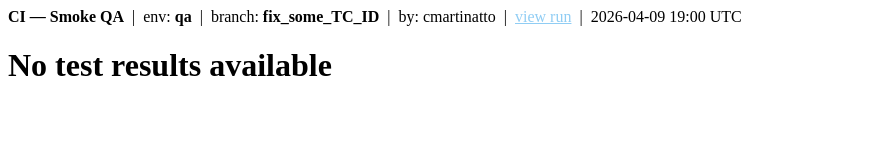
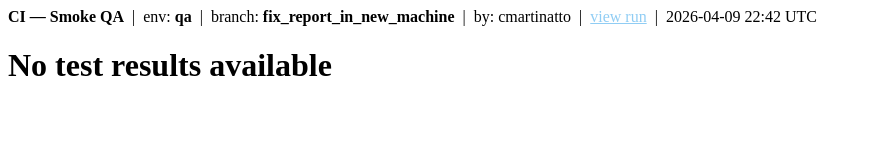
Before and after one commit to cmartinatto/Cypress-Demo, a website: page ci/index.html in a window 1280 px wide. Shown: the whole page, without its empty margins (0-871 px from the left). Drawn offline with Linux system fonts and the light colour scheme.

Commit message:
Deploying to gh-pages from @ cmartinatto/Cypress-Demo@72f68a976f1acfaf4bde7e546a84cb25847c8499 🚀

```diff
--- a/ci/index.html
+++ b/ci/index.html
@@ -1 +1 @@
-<html><body><div id="report-meta"><b>CI — Smoke QA</b> &nbsp;|&nbsp; env: <b>qa</b> &nbsp;|&nbsp; branch: <b>fix_some_TC_ID</b> &nbsp;|&nbsp; by: cmartinatto &nbsp;|&nbsp; <a href="https://github.com/cmartinatto/Cypress-Demo/actions/runs/24207960898" style="color:#90cdf4">view run</a> &nbsp;|&nbsp; 2026-04-09 19:00 UTC</div><h1>No test results available</h1></body></html>
+<html><body><div id="report-meta"><b>CI — Smoke QA</b> &nbsp;|&nbsp; env: <b>qa</b> &nbsp;|&nbsp; branch: <b>fix_report_in_new_machine</b> &nbsp;|&nbsp; by: cmartinatto &nbsp;|&nbsp; <a href="https://github.com/cmartinatto/Cypress-Demo/actions/runs/24216867859" style="color:#90cdf4">view run</a> &nbsp;|&nbsp; 2026-04-09 22:42 UTC</div><h1>No test results available</h1></body></html>
```
